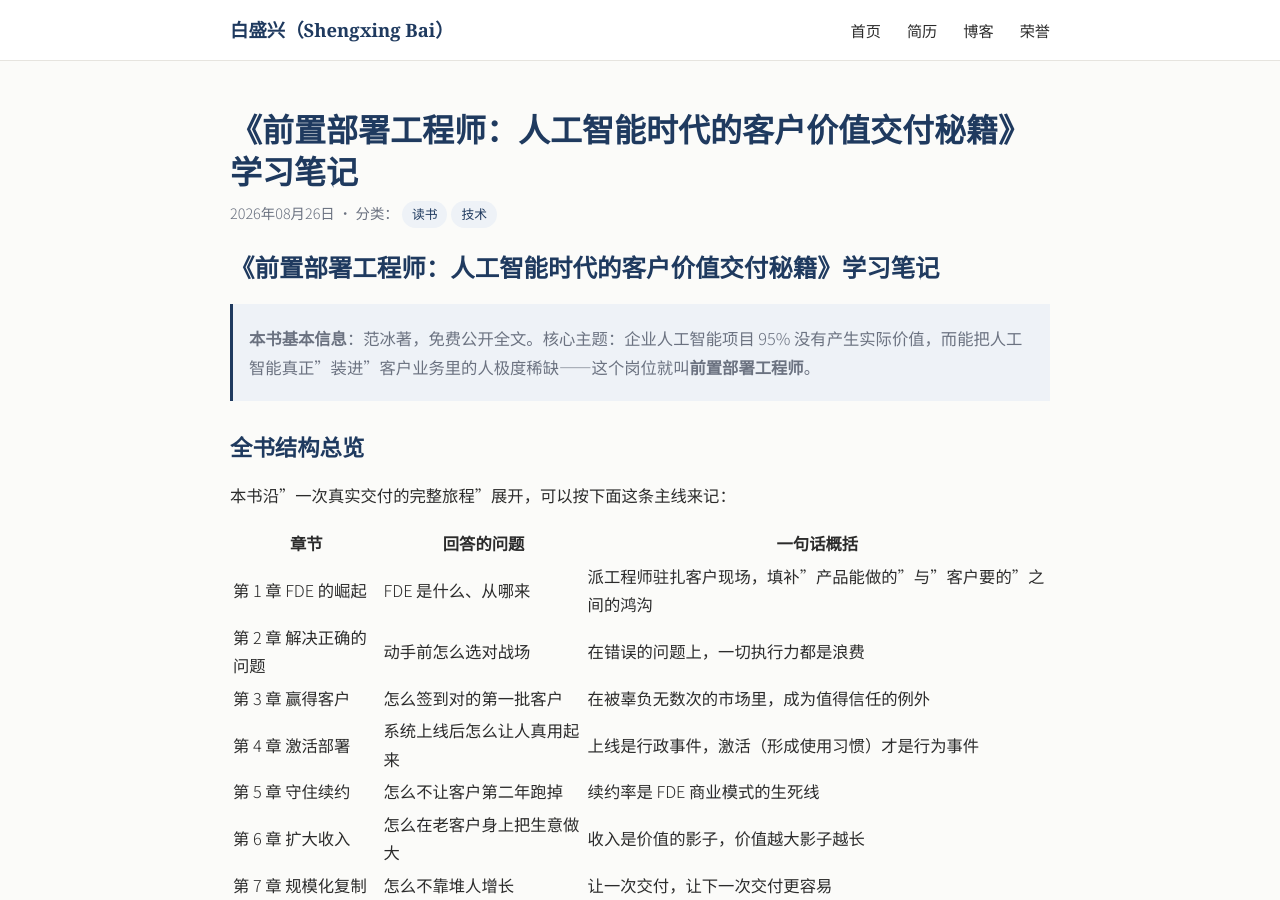
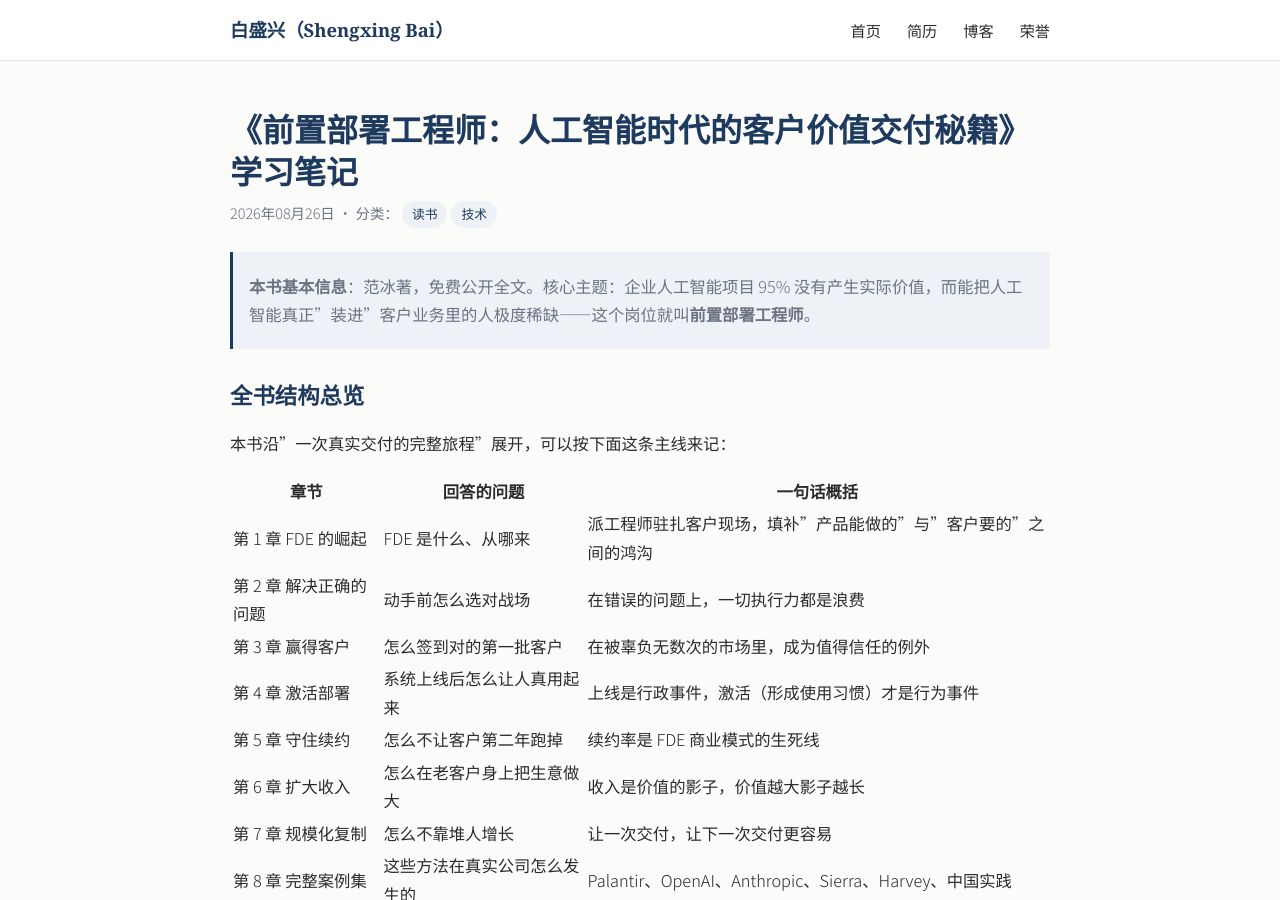
Before and after one commit to shengxingbai/shengxingbai.github.io, a Jekyll site: the page built from _posts/2026-08-26-FDE.md, in a window 1280 px wide and 900 px high. Built offline with Jekyll 4.4.1, drawn with Linux system fonts in a browser that asks for light colours.

Commit message:
FDE范冰书籍笔记标题修改

```diff
--- a/_posts/2026-08-26-FDE.md
+++ b/_posts/2026-08-26-FDE.md
@@ -5,9 +5,6 @@ date: 2026-08-26
 categories: [读书, 技术]
 pinned: true
 ---
-
-
-# 《前置部署工程师：人工智能时代的客户价值交付秘籍》学习笔记
 
 > **本书基本信息**：范冰著，免费公开全文。核心主题：企业人工智能项目 95% 没有产生实际价值，而能把人工智能真正"装进"客户业务里的人极度稀缺——这个岗位就叫**前置部署工程师**。
 
```
